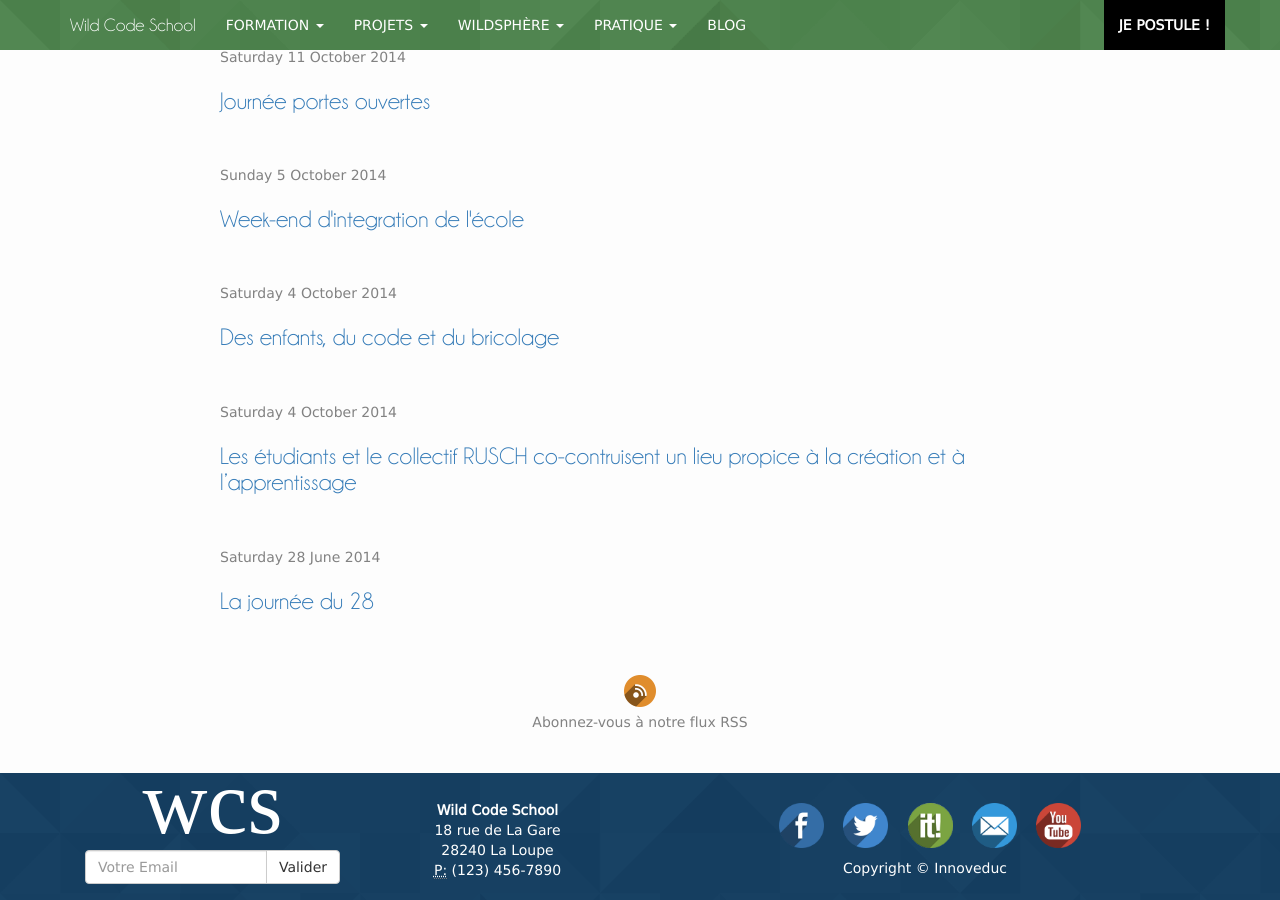
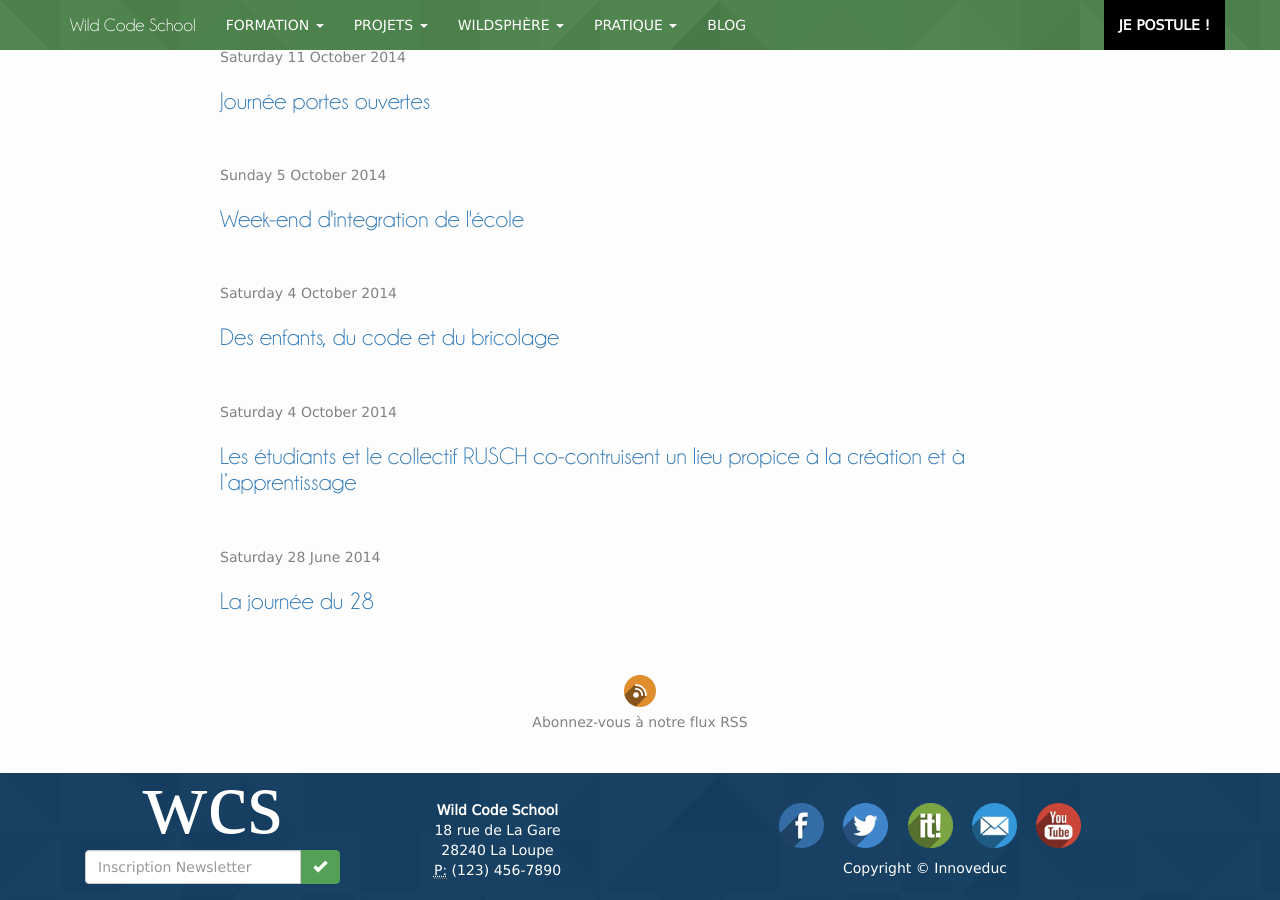
Before and after one commit to alem972/wildcodeschool.github.io, a Jekyll site: the page built from blog.html, in a window 1280 px wide and 900 px high, scrolled down 675 px. Built offline with Jekyll 4.4.1, drawn with Linux system fonts in a browser that asks for light colours; nearby versions of some CDN libraries; some web fonts are replaced.

```diff
--- a/_includes/footer.html
+++ b/_includes/footer.html
@@ -5,9 +5,9 @@
         <p class="footerlogosheandy">wcs</p>
         <form class="newsletter-footer">
           <div class="input-group input-group-mg">
-            <input type="text" class="form-control" id="exampleInputAmount" placeholder="Votre Email">
+            <input type="text" class="form-control" id="exampleInputAmount" placeholder="Inscription Newsletter">
             <span class="input-group-btn">
-              <button type="submit" class="btn btn-default center-block">Valider</button>
+              <button type="submit" class="btn btn-vert center-block"><span class="glyphicon glyphicon-ok"></span></button>
             </span>
           </div>
         </form>
```
Also changed, not shown: img/badge-FT-ficelle.png, img/badge-FT-new.png (deleted), img/badge-FT-rond.png (deleted).
